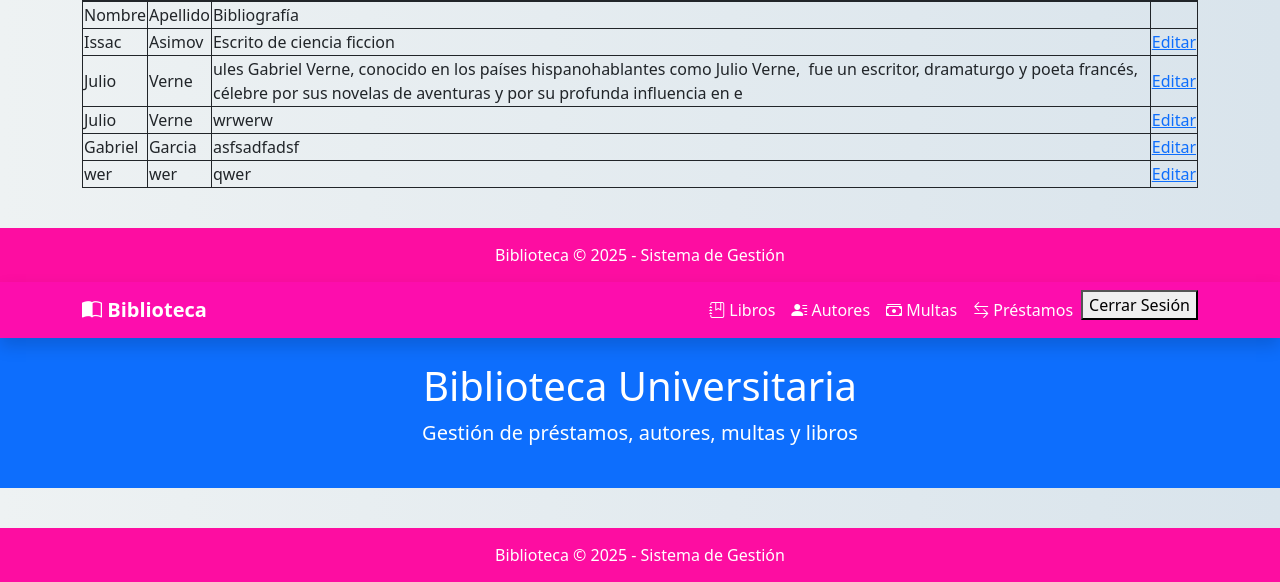
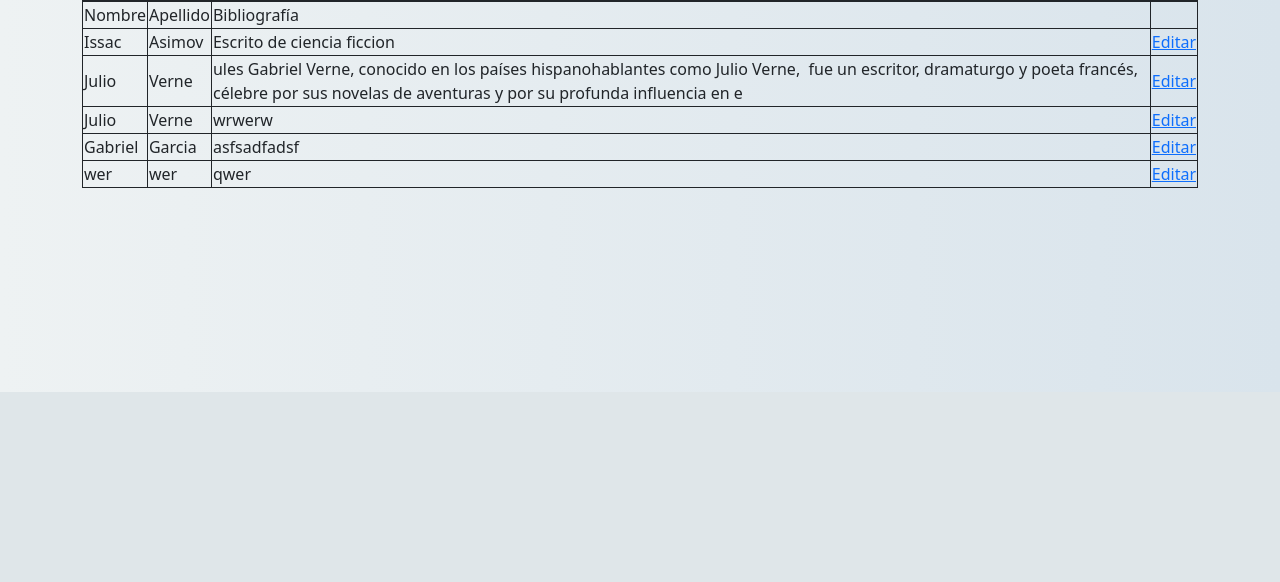
Before and after one commit to Anahi-droid/Biblioteca_Django, a Django app: page /autores/ in a window 1280 px wide. Shown: the part 408-990 px from the top of the page. After the commit the page ends 800 px from the top, so only its background shows below. Run offline with Django 5.2, Linux system fonts and the light colour scheme; a user stored in the database is signed in; data comes from the database, SQL or seed files in the repository; parts of the project's set-up code (start-up, migrations or seed data) failed here and were passed over.

Commit message:
Update index.html

```diff
--- a/gestion/templates/index.html
+++ b/gestion/templates/index.html
@@ -1,7 +1,6 @@
 <!DOCTYPE html>
 <html lang="es">
 <head>
-
     <meta charset="UTF-8">
     <meta name="viewport" content="width=device-width, initial-scale=1.0">
     <title>Biblioteca - Panel Principal</title>
@@ -85,86 +84,8 @@
 
     </div>
 
-    <!-- FOOTER -->
-    <footer class="text-center">
-        <p class="mb-0">Biblioteca © 2025 - Sistema de Gestión</p>
-    </footer>
 
     <!-- Bootstrap JS -->
     <script src="https://cdn.jsdelivr.net/npm/bootstrap@5.3.3/dist/js/bootstrap.bundle.min.js"></script>
 </body>
 </html>
-
-  <meta charset="UTF-8">
-  <meta name="viewport" content="width=device-width, initial-scale=1">
-  <title>Biblioteca</title>
-  <!-- Bootstrap CSS -->
-  <link href="https://cdn.jsdelivr.net/npm/bootstrap@5.3.2/dist/css/bootstrap.min.css" rel="stylesheet">
-</head>
-<body class="bg-light">
-
-
-  <!-- NAVBAR -->
-  <nav class="navbar navbar-expand-lg navbar-dark shadow">
-    <div class="container">
-      <a class="navbar-brand fw-bold" href="#"><i class="bi bi-book-half"></i> Biblioteca</a>
-      <button class="navbar-toggler" type="button" data-bs-toggle="collapse" data-bs-target="#menu">
-        <span class="navbar-toggler-icon"></span>
-      </button>
-
-      <div class="collapse navbar-collapse" id="menu">
-        <ul class="navbar-nav ms-auto">
-          <li class="nav-item">
-            <a class="nav-link" href="#"><i class="bi bi-journal-bookmark"></i> Libros</a>
-          </li>
-
-          <li class="nav-item">
-            <a class="nav-link" href="{% url 'lista_autores' %}"><i class="bi bi-person-lines-fill"></i> Autores</a>
-          </li>
-
-          <li class="nav-item">
-            <a class="nav-link" href="#"><i class="bi bi-cash-stack"></i> Multas</a>
-          </li>
-
-          <li class="nav-item">
-            <a class="nav-link" href="#"><i class="bi bi-arrow-left-right"></i> Préstamos</a>
-          </li>
-
-          {% if user.is_authenticated %}
-          <form method='POST' action="{% url 'logout '%}">
-            {% csrf_token %}
-          <li class=nav-item>
-            <button type="submit">Cerrar Sesión</button>
-          </li>
-        </form>
-        {% endif %}
-        </ul>
-      </div>
-    </div>
-  </nav>
-
-  <!-- Encabezado -->
-  <header class="bg-primary text-white text-center py-4 mb-4">
-    <h1>Biblioteca Universitaria</h1>
-    <p class="lead">Gestión de préstamos, autores, multas y libros</p>
-  </header>
-
-  <!-- Contenido principal -->
-  <div class="container">
-    <div class="row g-4">
-
-      {% block content%}
-      {% endblock %}
-
-    </div>
-  </div>
-
-  <!-- FOOTER -->
-  <footer class="text-center">
-    <p class="mb-0">Biblioteca © 2025 - Sistema de Gestión</p>
-  </footer>
-
-  <!-- Bootstrap JS -->
-  <script src="https://cdn.jsdelivr.net/npm/bootstrap@5.3.2/dist/js/bootstrap.bundle.min.js"></script>
-</body>
-</html>
```
